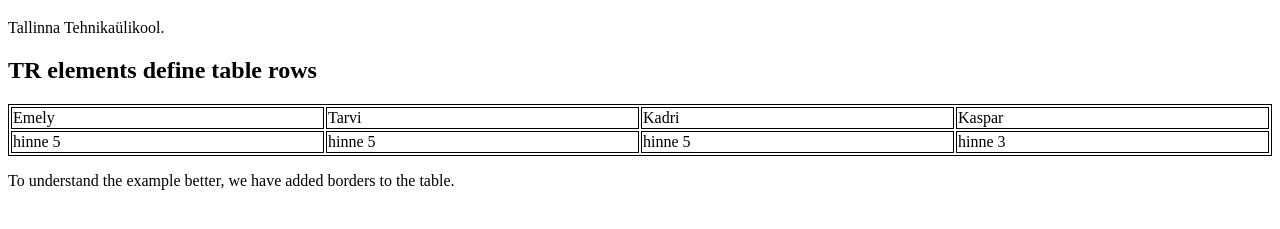
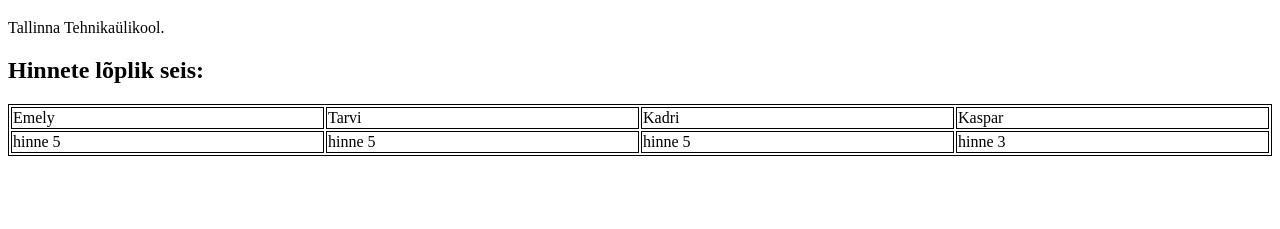
Before and after one commit to emkarh/emkarh, a plain HTML site: page index.html in a window 1280 px wide. Shown: the part 61-290 px from the top of the page. Drawn offline with Linux system fonts and the light colour scheme.

Commit message:
Update index.html

```diff
--- a/index.html
+++ b/index.html
@@ -1,12 +1,13 @@
 <!DOCTYPE html>
 <html>
 <body>
+<div>
 
 <h1>Emely karhu 222734IAAB</h1>
 <p>Tallinna Tehnikaülikool.</p>
 
 </body>
-</html>
+</div>
 
 <!DOCTYPE html>
 <html>
@@ -17,7 +18,7 @@ table, th, td {
 </style>
 <body>
 
-<h2>TR elements define table rows</h2>
+<h2>Hinnete lõplik seis:</h2>
 
 <table style="width:100%">
   <tr>
@@ -34,7 +35,6 @@ table, th, td {
   </tr>
 </table>
 
-<p>To understand the example better, we have added borders to the table.</p>
 
 </body>
 </html>
```
